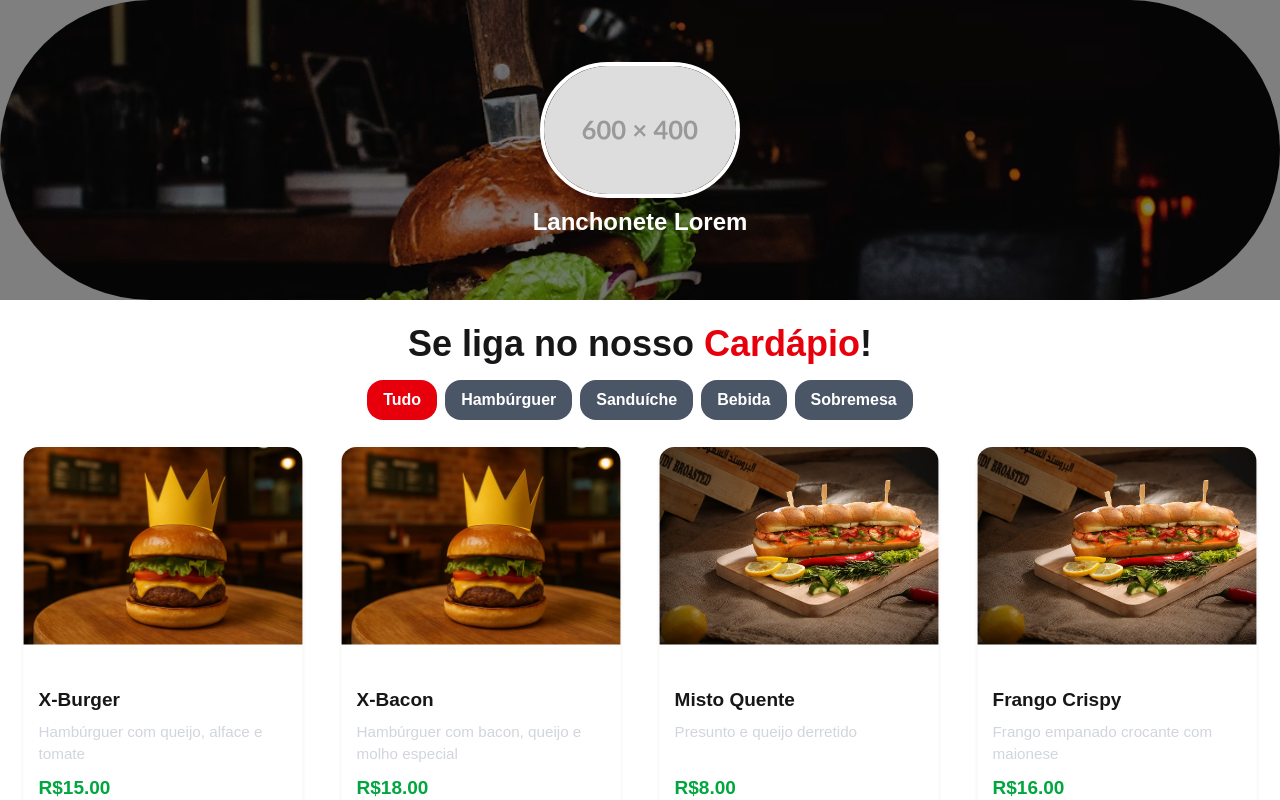
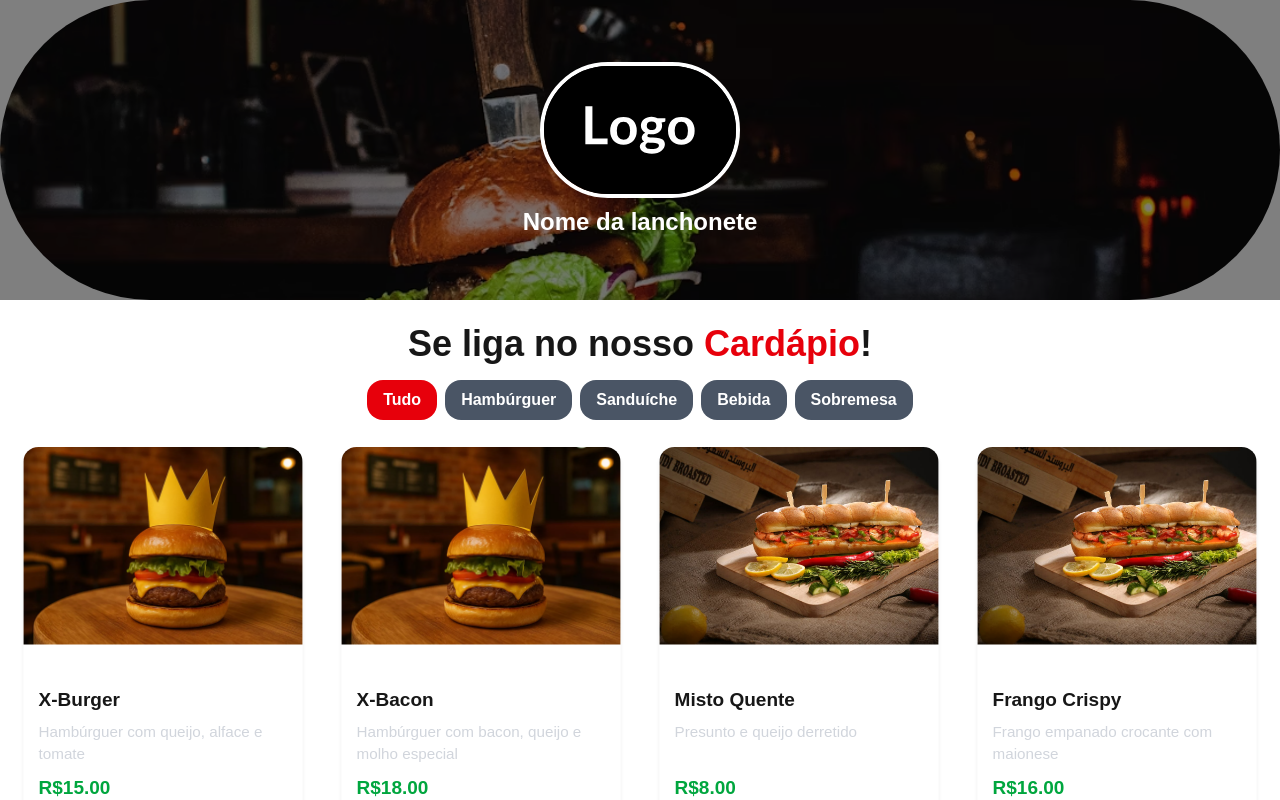
Before and after one commit to joseisaacpy/lanchonete-page, a Next.js app: page / in a window 1280 px wide. Shown: the top 800 px of the page. Built offline with nearby package versions, Linux system fonts and the light colour scheme.

Commit message:
refactor(header):alterar imagem da logo no header

```diff
--- a/components/Header.tsx
+++ b/components/Header.tsx
@@ -19,7 +19,7 @@
           loading="eager"
           className="rounded-full border-4 border-white"
         />
-        <h1 className="text-white text-2xl font-bold">Lanchonete Lorem</h1>
+        <h1 className="text-white text-2xl font-bold">Nome da lanchonete</h1>
       </div>
     </header>
   );
```
Also changed, not shown: public/assets/images/logo-placeholder.svg.
